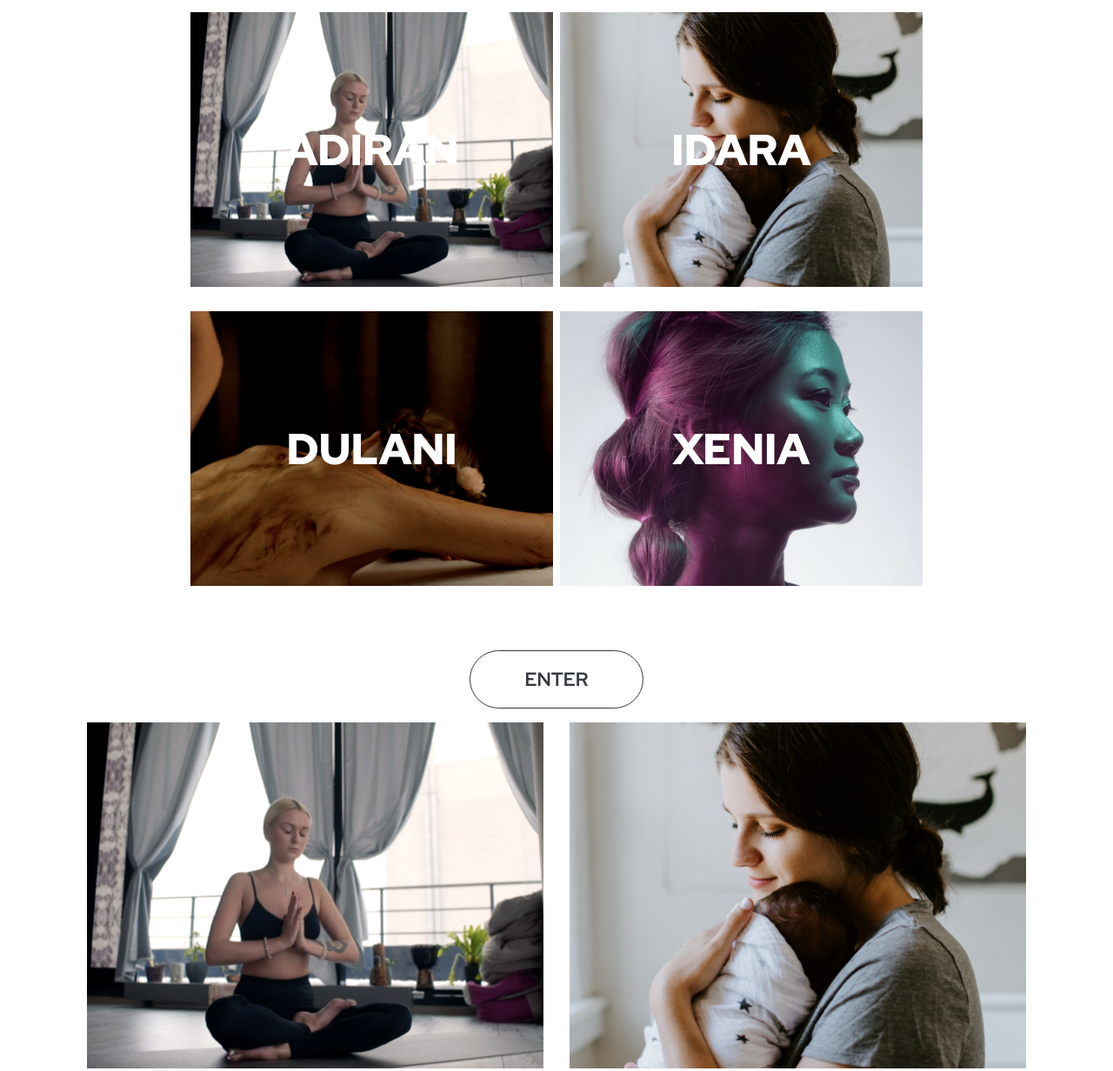
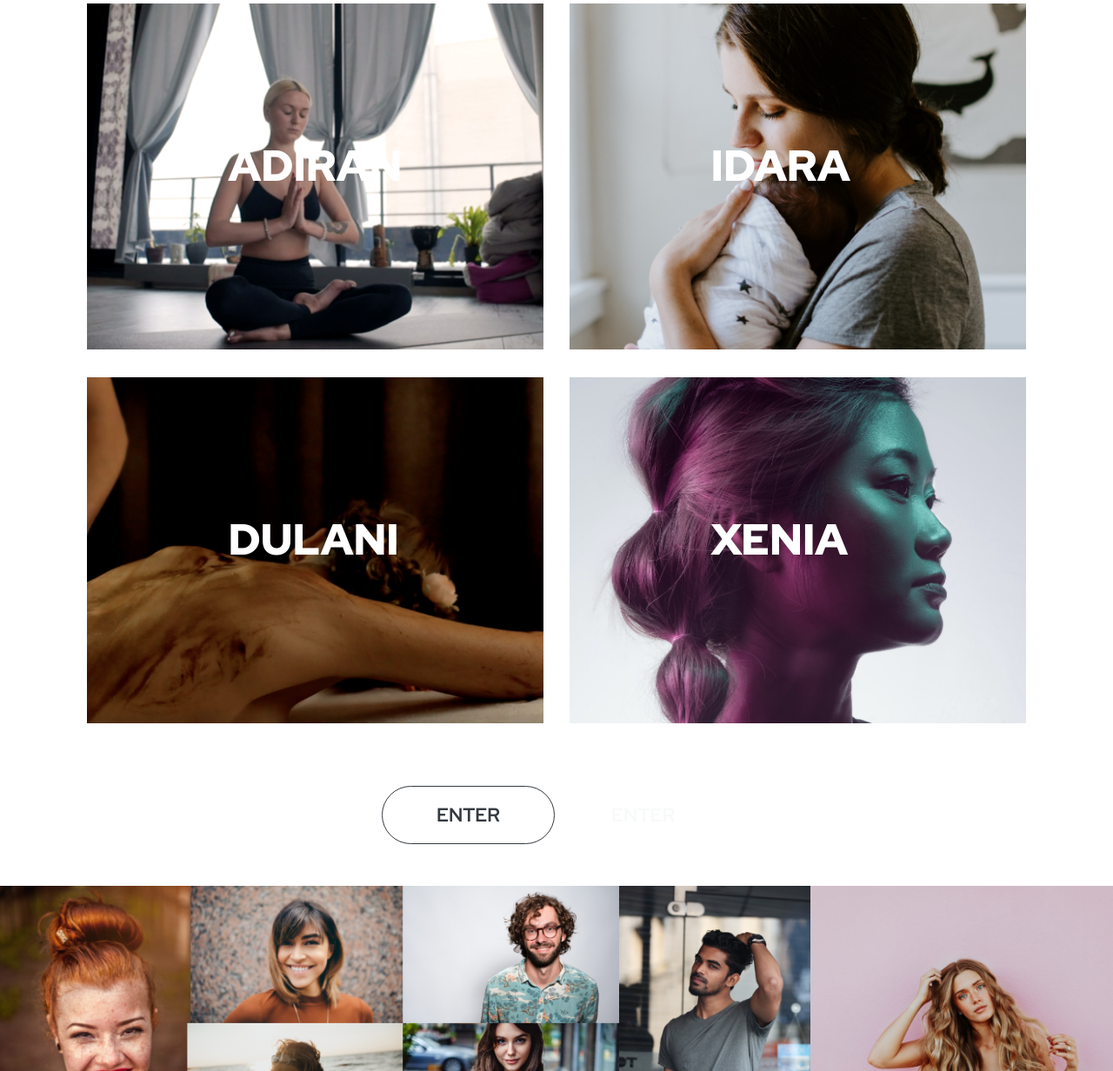
Before and after one commit to gabrielgila/savigny, a plain HTML site: page index.html in a window 1280 px wide. Shown: the part 2237-3469 px from the top of the page at 87% size. Drawn offline with nearby package versions, Linux system fonts and the light colour scheme.

Commit message:
products home ok

```diff
--- a/css/style.css
+++ b/css/style.css
@@ -365,7 +365,30 @@ a:hover {
 .product-name {
     font-size: 50px;
     font-weight: 900;
-    color: white
+    color: white;
+    position: absolute;
+    top: 50%;
+    left: 50%;
+    margin-top: -50px;
+    margin-left: -100px;
+}
+
+.white-div {
+    background-color: white;
+}
+
+.white-hover {
+    opacity: 1
+}
+
+.white-div:hover .white-hover {
+    transition: .5s ease;
+    opacity: 0.3
+}
+
+.white-div:hover .product-name {
+    transition: .5s ease;
+    color: #707070
 }
 
 .mobile-product {
--- a/index.html
+++ b/index.html
@@ -201,49 +201,35 @@
         </div>
     </section>
 
-    <section class="content-desktop mt-3">
-        <div class="container-fluid pt-5">
-            <div class="row d-flex justify-content-center pt-2">
-                <div class="col-md-4 mx-1 mx-5-md product-one d-flex align-items-center">
-                    <a class="product-name" href="adiran.html">ADIRAN</a>
+    <section class="content-desktop mt-3 pt-5">
+        <div class="container">
+            <div class="row justify-content-around">
+                <div class="col-6 relative div white-div">
+                    <img class="mw-100 mh-100 white-hover" src="images/productOne.png">
+                    <a class="product-name" href="adiran.html" alt="Adiran">ADIRAN</a>
                 </div>
-                <div class="col-md-4 mx-1 mx-5-md product-two d-flex align-items-center">
-                    <a class="product-name" href="idara.html">IDARA</a>
+                <div class="col-6 relative-div white-div">
+                    <img class="mw-100 mh-100 white-hover" src="images/productTwo.png">
+                    <a class="product-name" href="idara.html" alt="Idara">IDARA</a>
                 </div>
+                <div class="w-100 p-3"></div>
+                <div class="col-6 relative-div white-div">
+                    <img class="mw-100 mh-100 white-hover" src="images/productThree.png">
+                    <a class="product-name" href="dulani.html" alt="Dulani">DULANI</a>
                 </div>
-            <div class="row d-flex justify-content-center pt-4 pt-1-md">
-                <div class="col-md-4 mx-1 mx-5-md product-three d-flex align-items-center">
-                    <a class="product-name" href="dulani.html">DULANI</a>
+                <div class="col-6 relative-div white-div">
+                    <img class="mw-100 mh-100 white-hover" src="images/productFourth.png">
+                    <a class="product-name" href="xenia.html" alt="Xenia">XENIA</a>
                 </div>
-                <div class="col-md-4 mx-1 mx-5-md product-fourth d-flex align-items-center">
-                    <a class="product-name" href="xenia.html">XENIA</a>
             </div>
         </div>
         <div class="container d-flex justify-content-center pt-5 mt-4">
             <button type="button" class=" d-flex justify-content-center btn btn-outline-dark rounded-pill border border-dark justify-content-center">
                 <a class="enter-home" href="ourproducts.html">ENTER</a>
             </button>
-            </div>
-        </div>
-    </section>
-
-    <section class="content-desktop mt-3">
-        <div class="container">
-            <div class="row justify-content-around">
-                <div class="col-6">
-                    <img class="mw-100 mh-100" src="images/productOne.png">
-                </div>
-                <div class="col-6">
-                    <img class="mw-100 mh-100" src="images/productTwo.png">
-                </div>
-                <div class="w-100 p-3"></div>
-                <div class="col-6">
-                    <img class="mw-100 mh-100" src="images/productThree.png">
-                </div>
-                <div class="col-6">
-                    <img class="mw-100 mh-100" src="images/productFourth.png">
-                </div>
-            </div>
+            <button type="button" class="btn btn-outline-light rounded-pill button-white-border">
+                <a class="enter-home" href="ourproducts.html">ENTER</a>
+            </button>
         </div>
     </section>
 
```
Lines whose indentation alone changed are shown as unchanged.
